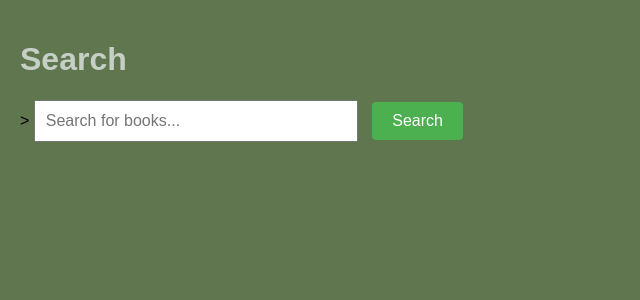
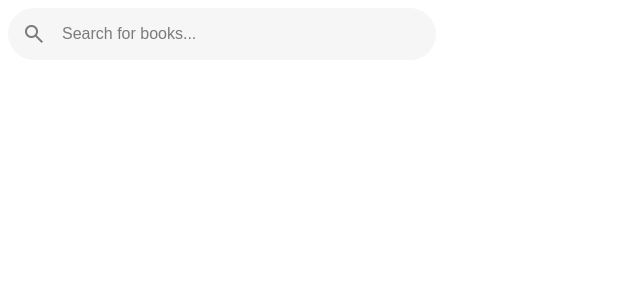
Before and after one commit to connor-giles/ChapterOne, a Flask app: page / in a window 1280 px wide. Shown: the top 300 px of the page, without its empty margins (0-640 px from the left). Run offline with Flask 3, Linux system fonts and the light colour scheme.

Commit message:
Overhauled the search bar, also added css files, and added book images

```diff
--- a/app.py
+++ b/app.py
@@ -31,6 +31,7 @@ def api_search():
     # Build the API call
     rest_url = f'https://openlibrary.org/search.json?q={encoded_query}'
 
+
     # Make the call to the API
     response = requests.get(rest_url)
 
@@ -46,18 +47,21 @@ def api_search():
         # Get the information we want from the data
         title = book.get("title")
         author_name = book.get("author_name")
+        olid = book.get("cover_edition_key") # Book cover image info
+        if olid:
+            bookcover_url = f'https://covers.openlibrary.org/b/olid/{olid}-L.jpg'
 
         # If the data we want exists, add it to the list to return to the frontend
-        if title and author_name:
+        if title and author_name and olid:
             book_to_add = {
                 'title': title,
-                'author': author_name[0]
+                'author': author_name[0],
+                'bookcover_url': bookcover_url
             }
             book_results.append(book_to_add)
         else:
             continue
 
-    print(json.dumps(book_results, indent=2))
     return jsonify(book_results)
 
 if __name__ == '__main__':
--- /dev/null
+++ b/static/style.css
@@ -0,0 +1,31 @@
+.search {
+    --padding: 14px;
+    width: max-content;
+    display: flex;
+    align-items: center;
+    padding: var(--padding);
+    border-radius: 28px;
+    background: #f6f6f6;
+    width: 400px;
+    transition: box-shadow 0.25s;
+}
+
+.search:focus-within {
+    box-shadow: 0 0 2px rgba(0, 0, 0, 0.75);
+}
+
+.search-input {
+    font-size: 16px;
+    font-family: 'Lexend', sans-serif;
+    color: #333333;
+    margin-left: var(--padding);
+    outline: none;
+    border: none;
+    background: transparent;
+    flex: 1;
+}
+
+.search-input::placeholder,
+.search-icon {
+    color: rgba(0, 0, 0, 0.5);
+}
--- a/templates/index.html
+++ b/templates/index.html
@@ -1,61 +1,29 @@
 <!DOCTYPE html>
-<html>
+<html lang="en">
 <head>
+    <meta charset="UTF-8">
+    <meta name="viewport" content="width=device-width, initial-scale=1.0">
     <title>My Book App</title>
-    <style>
-        body {
-            font-family: Arial, sans-serif;
-            background-color: rgb(95, 118, 78);
-            margin: 0;
-            padding: 20px;
-        }
-
-        h1 {
-            color: #c6cfc6;
-            text-align: left;
-        }
-
-        p {
-            color: #cfcfcf;
-            font-size: 24px;
-        }
-
-        button {
-            background-color: #4CAF50;
-            color: white;
-            padding: 15px 32px;
-            font-size: 16px;
-            border: none;
-            border-radius: 4px;
-            cursor: pointer;
-        }
-
-        button:hover {
-            background-color: red;
-        }
-    </style>
+    <link rel="stylesheet" href="static/style.css">
+    <link rel="stylesheet" href="https://fonts.googleapis.com/css2?family=Material+Symbols+Outlined:opsz,wght,FILL,GRAD@24,400,0,0&icon_names=search" />
 </head>
 <body>
-    <h1>Search</h1>>
-
-    <input
-      type="text"
-      id="bookSearch"
-      placeholder="Search for books..."
-      style="width: 300px; padding: 10px; font-size: 16px;"
-    />
-
-    <button onclick="searchBooks()" style="padding: 10px 20px; font-size: 16px; margin-left: 10px;">
-        Search
-    </button>
+    <form onsubmit="searchBooks(event)">
+        <div class="search">
+            <span class="search-icon material-symbols-outlined">search</span>
+            <input class="search-input" type="search" id="bookSearch" placeholder="Search for books...">
+        </div>
+    </form>
 
     <div id="Results"></div>
 
 
     <script>
-        async function searchBooks() {
+        async function searchBooks(event) {
+            event.preventDefault();
             // Trims any extra information off the input
             const query = document.getElementById('bookSearch').value.trim();
+            console.log(query)
             // This div displays the search results
             resultsDiv = document.getElementById('Results');
 
@@ -84,17 +52,20 @@
             }
 
             // Display the book results as text
-            let result_html = '<ul>';
+            let result_html = '<ul style="list-style-type: none; padding-left: 0;">';
 
             // Add each book returned as part of the unordered list (ul)
             books.forEach(book => {
-                result_html += `<li>${book.title} by ${book.author}</li>`;
+                result_html += `
+                <li>
+                    ${book.title} by ${book.author}<br>
+                    <img src="${book.bookcover_url}" alt="Cover of ${book.title}" style="display: block; width:1 00px; height: auto; margin: 10px auto;">
+                </li>
+                `;
             });
             result_html += '</ul>';
 
             resultsDiv.innerHTML = result_html;
-
-
         }
 
     </script>
```
Also changed, not shown: templates/base.html (deleted).
